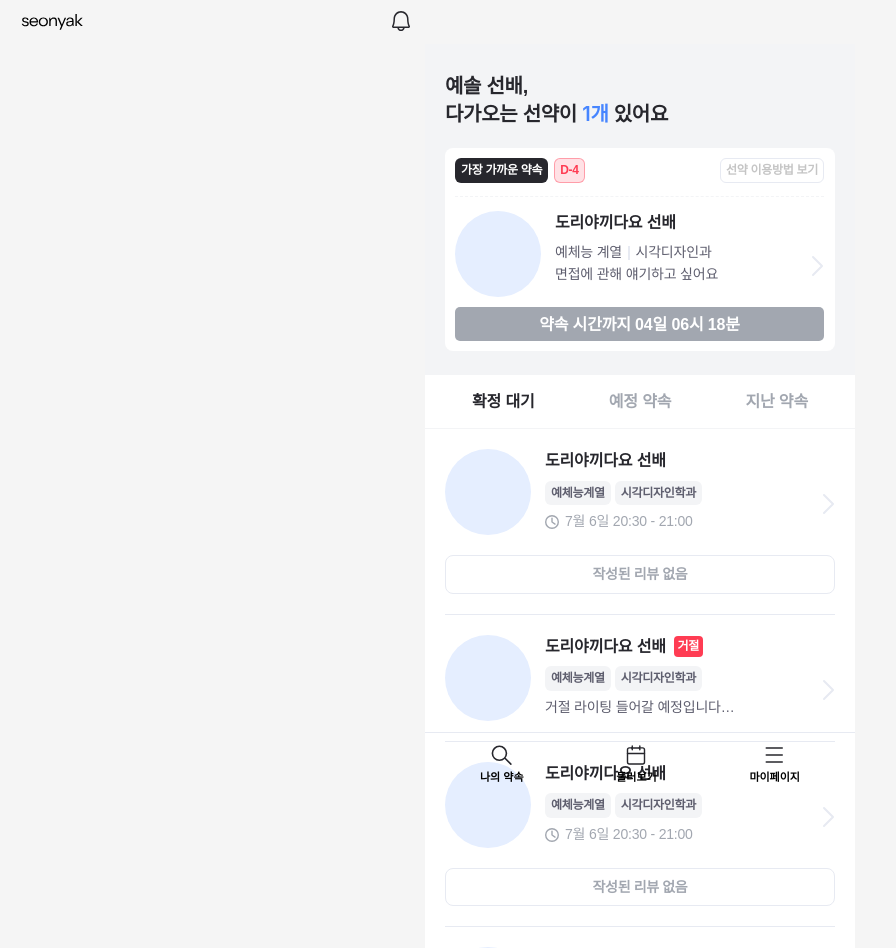
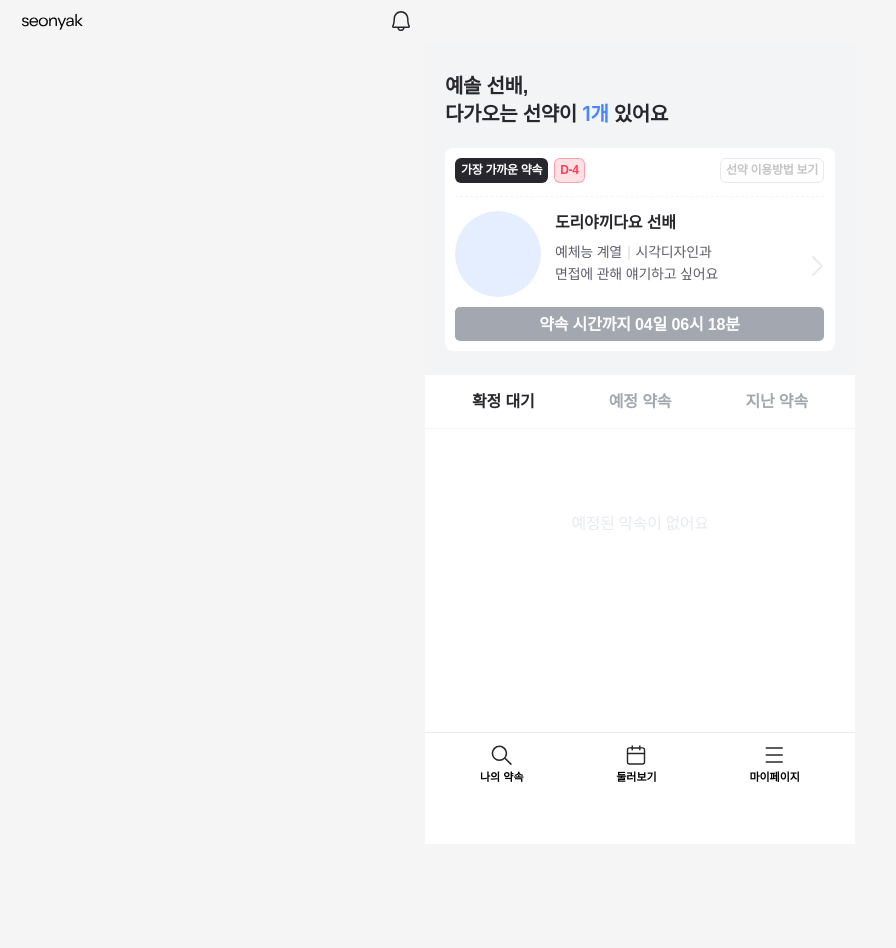
Before and after one commit to TEAM-SEONYAK/SEONYAK_CLIENT, a React (Vite) app: page / in a window 1280 px wide. Shown: the top 948 px of the page, without its empty margins (0-896 px from the left). After the commit the page ends 844 px from the top, so only its background shows below. Built offline with nearby package versions, Linux system fonts and the light colour scheme; no server answers; a web font is replaced by a local one; what emotion-reset would draw is missing.

Commit message:
design: 선후배 empty 뷰 추가

```diff
--- a/src/pages/promiseList/commons/PromiseTap.tsx
+++ b/src/pages/promiseList/commons/PromiseTap.tsx
@@ -6,6 +6,7 @@ interface PromiseTapPropType {
 }
 
 const PromiseTap = (props: PromiseTapPropType) => {
+  const length = 0;
   const { userRole } = props;
   return (
     <Wrapper>
@@ -14,13 +15,17 @@ const PromiseTap = (props: PromiseTapPropType) => {
         <TapText $isActive={false}>예정 약속</TapText>
         <TapText $isActive={false}>지난 약속</TapText>
       </TapContainer>
-      <ProfilWrapper>
-        <ProfileContainer name="도리야끼다요" userRole={userRole} type="lastAppointments" />
-        <ProfileContainer name="도리야끼다요" userRole={userRole} type="rejected" />
-        <ProfileContainer name="도리야끼다요" userRole={userRole} type="lastAppointments" />
-        <ProfileContainer name="도리야끼다요" userRole={userRole} type="lastAppointments" />
-        <ProfileContainer name="도리야끼다요" userRole={userRole} type="rejected" />
-      </ProfilWrapper>
+      {length ? (
+        <ProfileWrapper>
+          <ProfileContainer name="도리야끼다요" userRole={userRole} type="lastAppointments" />
+          {/* <ProfileContainer name="도리야끼다요" userRole={userRole} type="rejected" />
+          <ProfileContainer name="도리야끼다요" userRole={userRole} type="lastAppointments" />
+          <ProfileContainer name="도리야끼다요" userRole={userRole} type="lastAppointments" />
+          <ProfileContainer name="도리야끼다요" userRole={userRole} type="rejected" /> */}
+        </ProfileWrapper>
+      ) : (
+        <EmptyView>예정된 약속이 없어요</EmptyView>
+      )}
     </Wrapper>
   );
 };
@@ -52,7 +57,19 @@ const TapText = styled.span<{ $isActive: boolean }>`
   color: ${({ theme, $isActive }) => ($isActive ? theme.colors.grayScaleBG : theme.colors.grayScaleMG2)};
 `;
 
-const ProfilWrapper = styled.div`
+const ProfileWrapper = styled.div`
   width: 100vw;
   padding: 0 2rem;
 `;
+
+const EmptyView = styled.div`
+  display: flex;
+  justify-content: center;
+  align-items: center;
+
+  width: 100vw;
+  height: 18.9rem;
+
+  ${({ theme }) => theme.fonts.Title2_M_16};
+  color: ${({ theme }) => theme.colors.grayScaleLG2};
+`;
```
